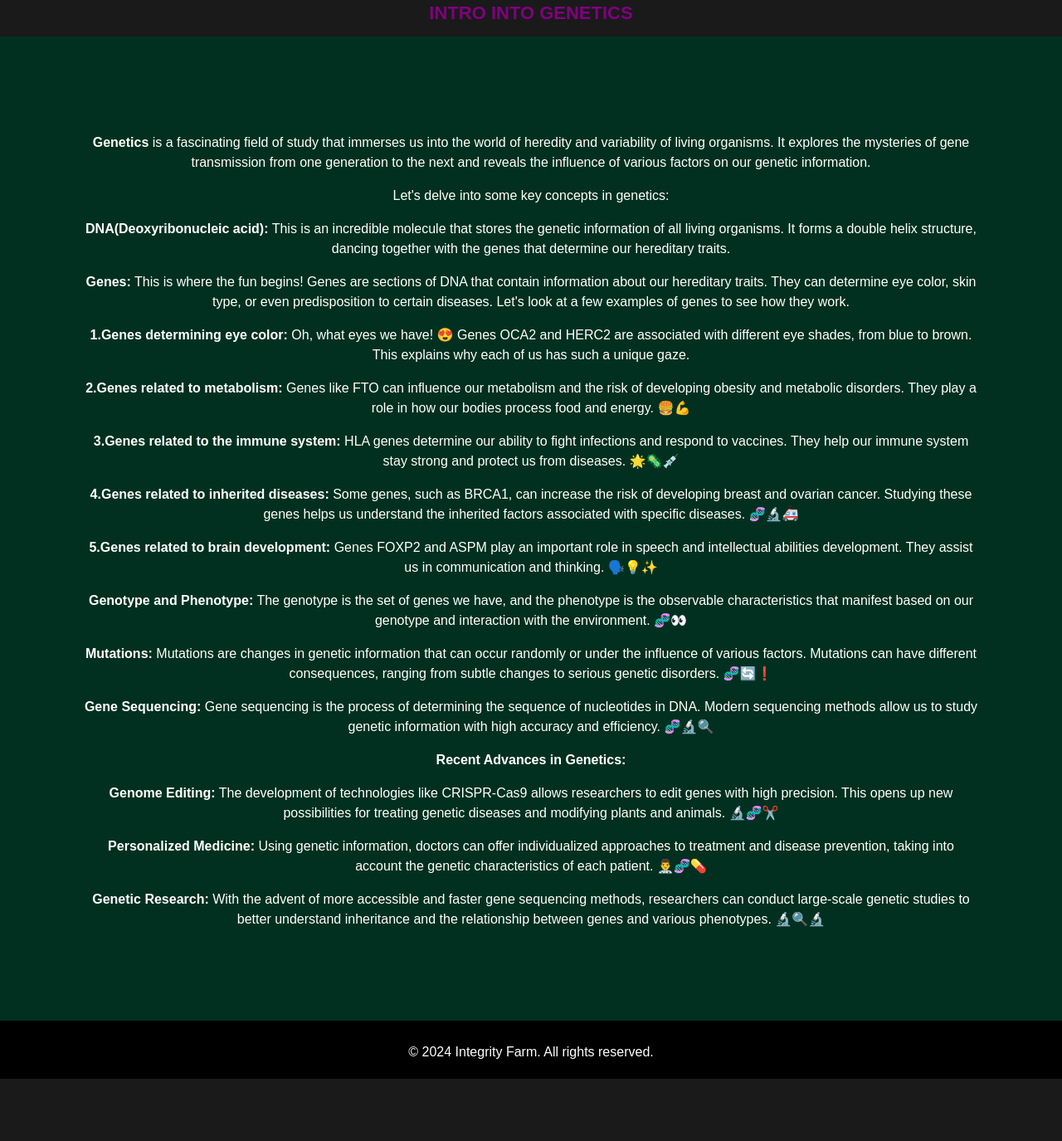
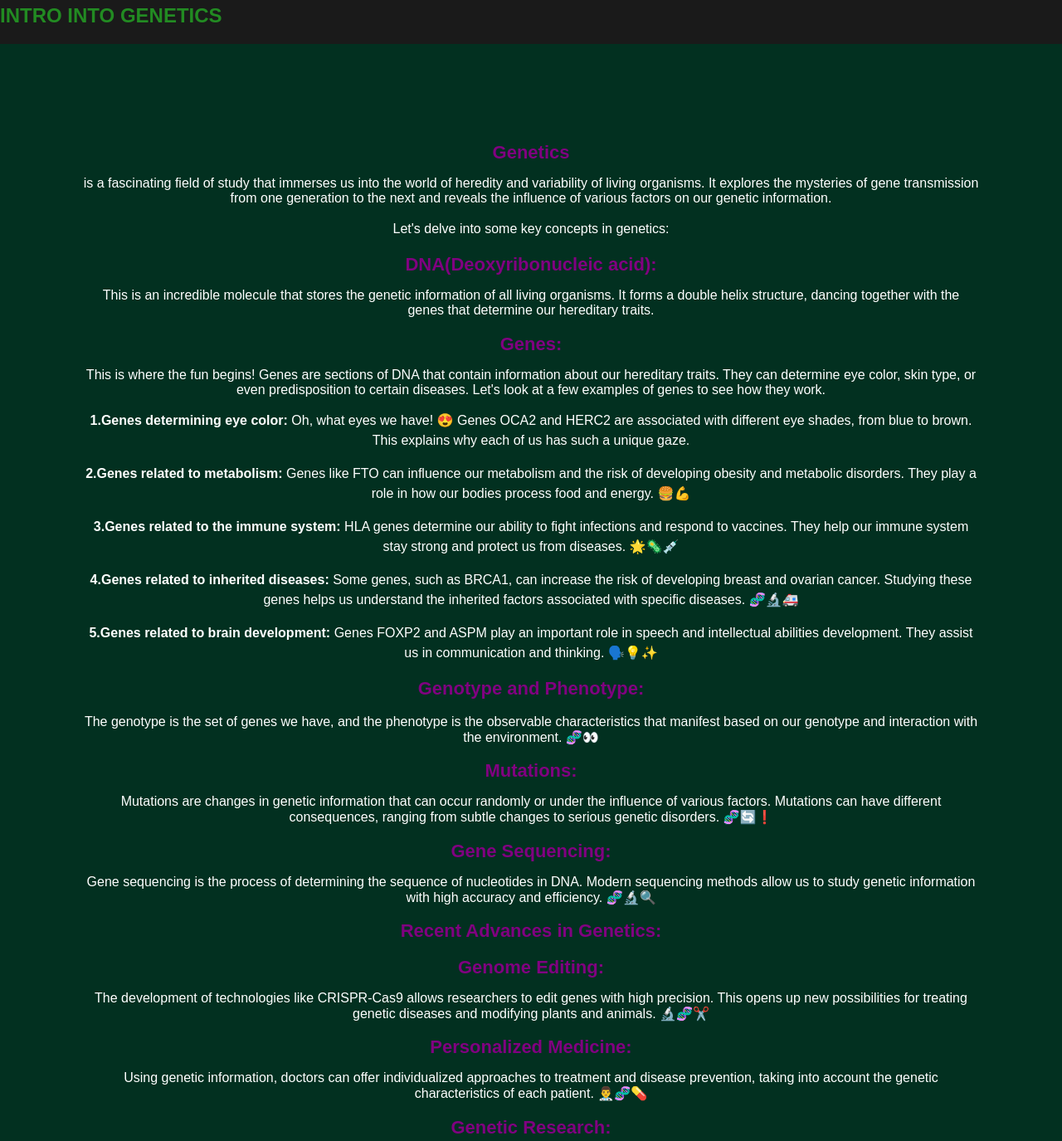
Before and after one commit to Offelys/IntegrityFarm.github.io, a plain HTML site: page ar1.html in a window 1280 px wide. Shown: the part 175-1550 px from the top of the page at 83% size. Before the commit the page ends 1475 px from the top, so only its background shows below. Drawn offline with Linux system fonts and the light colour scheme.

Commit message:
Update ar1.html

```diff
--- a/ar1.html
+++ b/ar1.html
@@ -83,16 +83,16 @@
 
   <main>
     <article>
-      <h2>INTRO INTO GENETICS</h2>
+      <h1>INTRO INTO GENETICS</h1>
      <div style="text-align: center; background-color: #023020; padding: 100px;">
        <p>
-       <strong>Genetics</strong> is a fascinating field of study that immerses us into the world of heredity and variability of living organisms. It explores the mysteries of gene transmission from one generation to the next and reveals the influence of various factors on our genetic information.
+       <h2><strong>Genetics</strong></h2> is a fascinating field of study that immerses us into the world of heredity and variability of living organisms. It explores the mysteries of gene transmission from one generation to the next and reveals the influence of various factors on our genetic information.
 
        <p>Let's delve into some key concepts in genetics:</p>
 
-       <p><strong>DNA(Deoxyribonucleic acid):</strong> This is an incredible molecule that stores the genetic information of all living organisms. It forms a double helix structure, dancing together with the genes that determine our hereditary traits.
+       <p><h2><strong>DNA(Deoxyribonucleic acid):</strong></h2> This is an incredible molecule that stores the genetic information of all living organisms. It forms a double helix structure, dancing together with the genes that determine our hereditary traits.
        </p>
-       <p><strong>Genes:</strong> This is where the fun begins! Genes are sections of DNA that contain information about our hereditary traits. They can determine eye color, skin type, or even predisposition to certain diseases. Let's look at a few examples of genes to see how they work.</p>
+       <p><h2><strong>Genes:</strong></h2> This is where the fun begins! Genes are sections of DNA that contain information about our hereditary traits. They can determine eye color, skin type, or even predisposition to certain diseases. Let's look at a few examples of genes to see how they work.</p>
        </p>
       <p><strong>1.Genes determining eye color:</strong> Oh, what eyes we have! 😍 Genes OCA2 and HERC2 are associated with different eye shades, from blue to brown. This explains why each of us has such a unique gaze.
       </p>
@@ -104,19 +104,19 @@
       </p>
       <p><strong>5.Genes related to brain development:</strong> Genes FOXP2 and ASPM play an important role in speech and intellectual abilities development. They assist us in communication and thinking. 🗣️💡✨
       </p>
-      <p><strong>Genotype and Phenotype:</strong> The genotype is the set of genes we have, and the phenotype is the observable characteristics that manifest based on our genotype and interaction with the environment. 🧬👀
+      <p><h2><strong>Genotype and Phenotype:</strong><h2></h2> The genotype is the set of genes we have, and the phenotype is the observable characteristics that manifest based on our genotype and interaction with the environment. 🧬👀
       </p>
-      <p><strong>Mutations:</strong> Mutations are changes in genetic information that can occur randomly or under the influence of various factors. Mutations can have different consequences, ranging from subtle changes to serious genetic disorders. 🧬🔄❗️
+      <p><h2><strong>Mutations:</strong></h2> Mutations are changes in genetic information that can occur randomly or under the influence of various factors. Mutations can have different consequences, ranging from subtle changes to serious genetic disorders. 🧬🔄❗️
       </p>
-      <p><strong>Gene Sequencing:</strong> Gene sequencing is the process of determining the sequence of nucleotides in DNA. Modern sequencing methods allow us to study genetic information with high accuracy and efficiency. 🧬🔬🔍
+      <p><h2><strong>Gene Sequencing:</strong></h2> Gene sequencing is the process of determining the sequence of nucleotides in DNA. Modern sequencing methods allow us to study genetic information with high accuracy and efficiency. 🧬🔬🔍
       </p>
-      <p><strong>Recent Advances in Genetics:</strong>
+      <p><h2><strong>Recent Advances in Genetics:</strong></h2>
       </p>
-      <p><strong>Genome Editing:</strong> The development of technologies like CRISPR-Cas9 allows researchers to edit genes with high precision. This opens up new possibilities for treating genetic diseases and modifying plants and animals. 🔬🧬✂️
+      <p><h2><strong>Genome Editing:</strong></h2> The development of technologies like CRISPR-Cas9 allows researchers to edit genes with high precision. This opens up new possibilities for treating genetic diseases and modifying plants and animals. 🔬🧬✂️
       </p>
-      <p><strong>Personalized Medicine:</strong> Using genetic information, doctors can offer individualized approaches to treatment and disease prevention, taking into account the genetic characteristics of each patient. 👨‍⚕️🧬💊
+      <p><h2><strong>Personalized Medicine:</strong></h2> Using genetic information, doctors can offer individualized approaches to treatment and disease prevention, taking into account the genetic characteristics of each patient. 👨‍⚕️🧬💊
       </p>
-      <p><strong>Genetic Research:</strong> With the advent of more accessible and faster gene sequencing methods, researchers can conduct large-scale genetic studies to better understand inheritance and the relationship between genes and various phenotypes. 🔬🔍🔬
+      <p><h2><strong>Genetic Research:</strong></h2> With the advent of more accessible and faster gene sequencing methods, researchers can conduct large-scale genetic studies to better understand inheritance and the relationship between genes and various phenotypes. 🔬🔍🔬
       </p>
      </div>
     </article>
```
